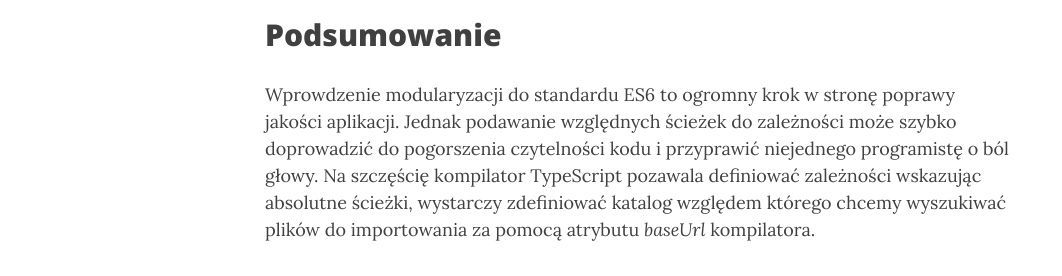
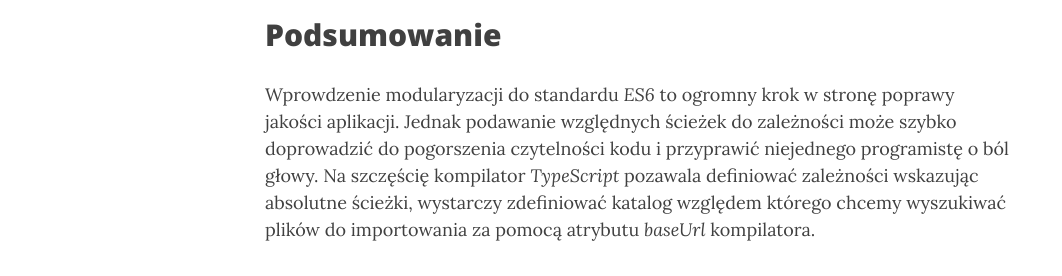
Before and after one commit to glipecki/glipecki.github.io, a Jekyll site: the page built from _posts/2016-12-04-absolutne-importowanie-zaleznosci-w-angular-cli.md, in a window 1280 px wide and 900 px high, scrolled down 2487 px. Shown: the part 178-454 px from the top of the window, without its empty margins (0-1062 px from the left). Built offline with Jekyll 4.4.1, drawn with Linux system fonts in a browser that asks for light colours; nearby versions of some CDN libraries; comment, search, counter and statistics services are not loaded.

```diff
--- a/_posts/2016-12-04-absolutne-importowanie-zaleznosci-w-angular-cli.md
+++ b/_posts/2016-12-04-absolutne-importowanie-zaleznosci-w-angular-cli.md
@@ -82,7 +82,7 @@ export class UserDetailsService {
 
 ## Podsumowanie
 
-Wprowdzenie modularyzacji do standardu ES6 to ogromny krok w stronę poprawy jakości aplikacji. Jednak podawanie względnych ścieżek do zależności może szybko doprowadzić do pogorszenia czytelności kodu i przyprawić niejednego programistę o ból głowy. Na szczęścię kompilator TypeScript pozawala definiować zależności wskazując absolutne ścieżki, wystarczy zdefiniować katalog względem którego chcemy wyszukiwać plików do importowania za pomocą atrybutu _baseUrl_ kompilatora.
+Wprowdzenie modularyzacji do standardu _ES6_ to ogromny krok w stronę poprawy jakości aplikacji. Jednak podawanie względnych ścieżek do zależności może szybko doprowadzić do pogorszenia czytelności kodu i przyprawić niejednego programistę o ból głowy. Na szczęścię kompilator _TypeScript_ pozawala definiować zależności wskazując absolutne ścieżki, wystarczy zdefiniować katalog względem którego chcemy wyszukiwać plików do importowania za pomocą atrybutu _baseUrl_ kompilatora.
 
 - [Wsparcie dla absolutnych importów w kompilatorze TypeScript](https://github.com/Microsoft/TypeScript/pull/5728)
 - [Wsparcie dla konfiguracji baseUrl w Angular CLI](https://github.com/angular/angular-cli/pull/2470)
```
